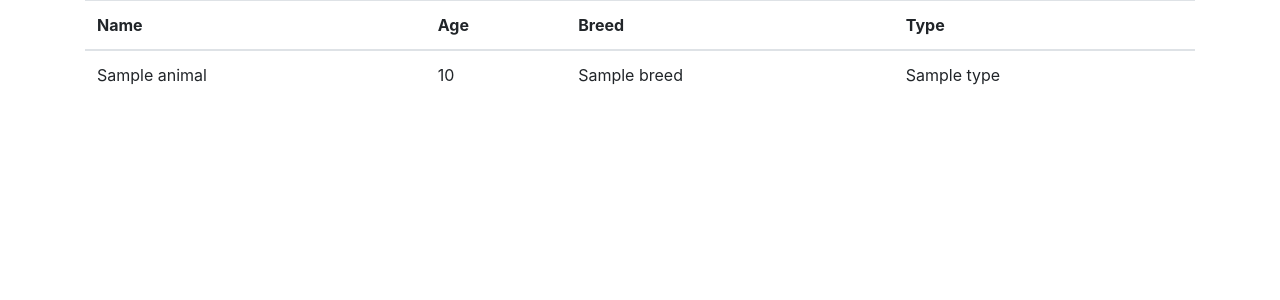
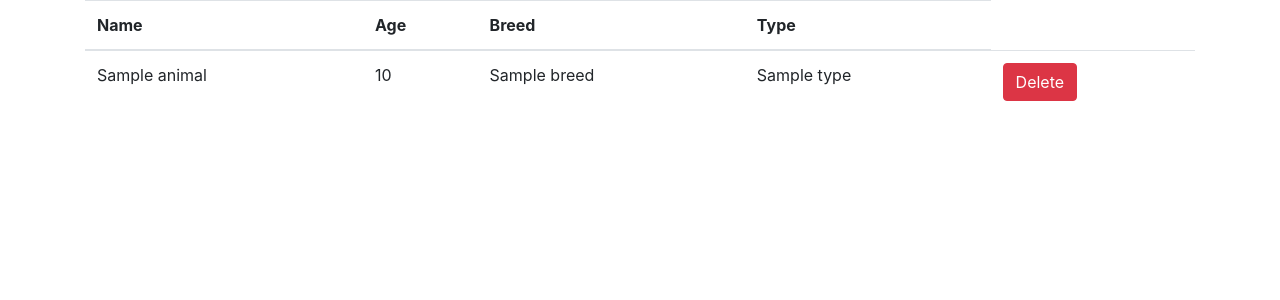
Before and after one commit to simplyedwin/tgc10-flask-mongodb, a Flask app: page /animals in a window 1280 px wide. Shown: the top 300 px of the page. Run offline with Flask 2, Linux system fonts and the light colour scheme; a database or web service that is not in the repository returns one stand-in record (values such as "Sample title").

Commit message:
updated with delete btn

```diff
--- a/shelter/templates/show_animals.template.html
+++ b/shelter/templates/show_animals.template.html
@@ -18,9 +18,8 @@
         <td>{{each_animal.age}}</td>
         <td>{{each_animal.breed}}</td>
         <td>{{each_animal.type}}</td>
+        <td><a href="{{url_for('delete_animal',animal_id=each_animal._id)}}" class="btn btn-danger">Delete</a></td>
     </tr>
-
-
     {% endfor %}
 </table>
 
```
Also changed, not shown: shelter/app.py (+5 -3 lines).
